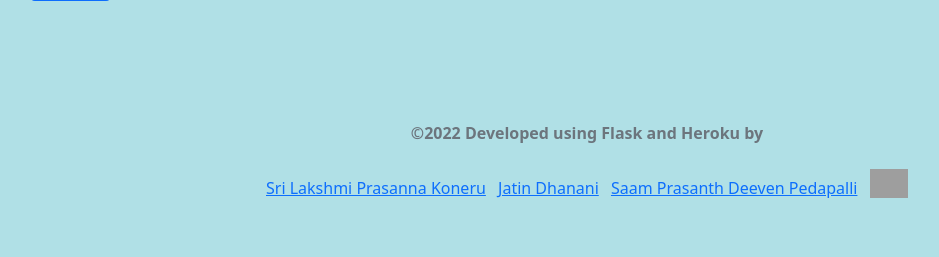
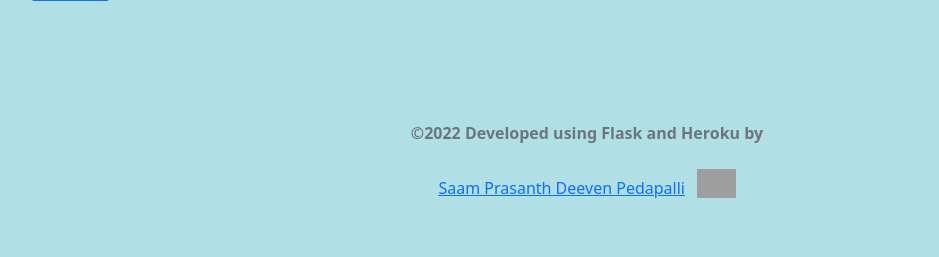
Before and after one commit to deevensaam/MSB-prediction-project, a Flask app: page / in a window 1280 px wide. Shown: the part 751-1008 px from the top of the page, without its empty margins (53-992 px from the left). Run offline with Flask 2, Linux system fonts and the light colour scheme; parts of the project's set-up code (start-up, migrations or seed data) failed here and were passed over; some libraries are stand-ins or nearby versions; grey boxes are pictures that could not be loaded.

Commit message:
Hardcoding solved

```diff
--- a/templates/index.html
+++ b/templates/index.html
@@ -362,8 +362,6 @@
                       <footer class="my-5 pt-5 text-muted text-center text-small">
                           <p class="mb-1"><strong> ©2022 Developed using Flask and Heroku by </strong></p>
                           <ul class="list-inline">
-                            <li class="list-inline-item"><a href="https://www.linkedin.com/in/sri-lakshmi-prasanna-koneru-a39521194" target="blank" >Sri Lakshmi Prasanna Koneru</a></li>
-                            <li class="list-inline-item"><a href="https://www.linkedin.com/in/jatin-dhanani-573a92206" target="blank" >Jatin Dhanani</a></li>
                             <li class="list-inline-item"><a href="https://www.linkedin.com/in/deeven-saam-4706a3194/" target="blank" >Saam Prasanth Deeven Pedapalli</a></li>
 
                               <a href="https://github.com/kslp2002/TeamB_Model_Deployment.git" target="blank" text= Github < style="font-size:40px" class="fa"><img src = "https://cdn-icons-png.flaticon.com/512/25/25231.png" style= "width:3%""></img></a>
```
